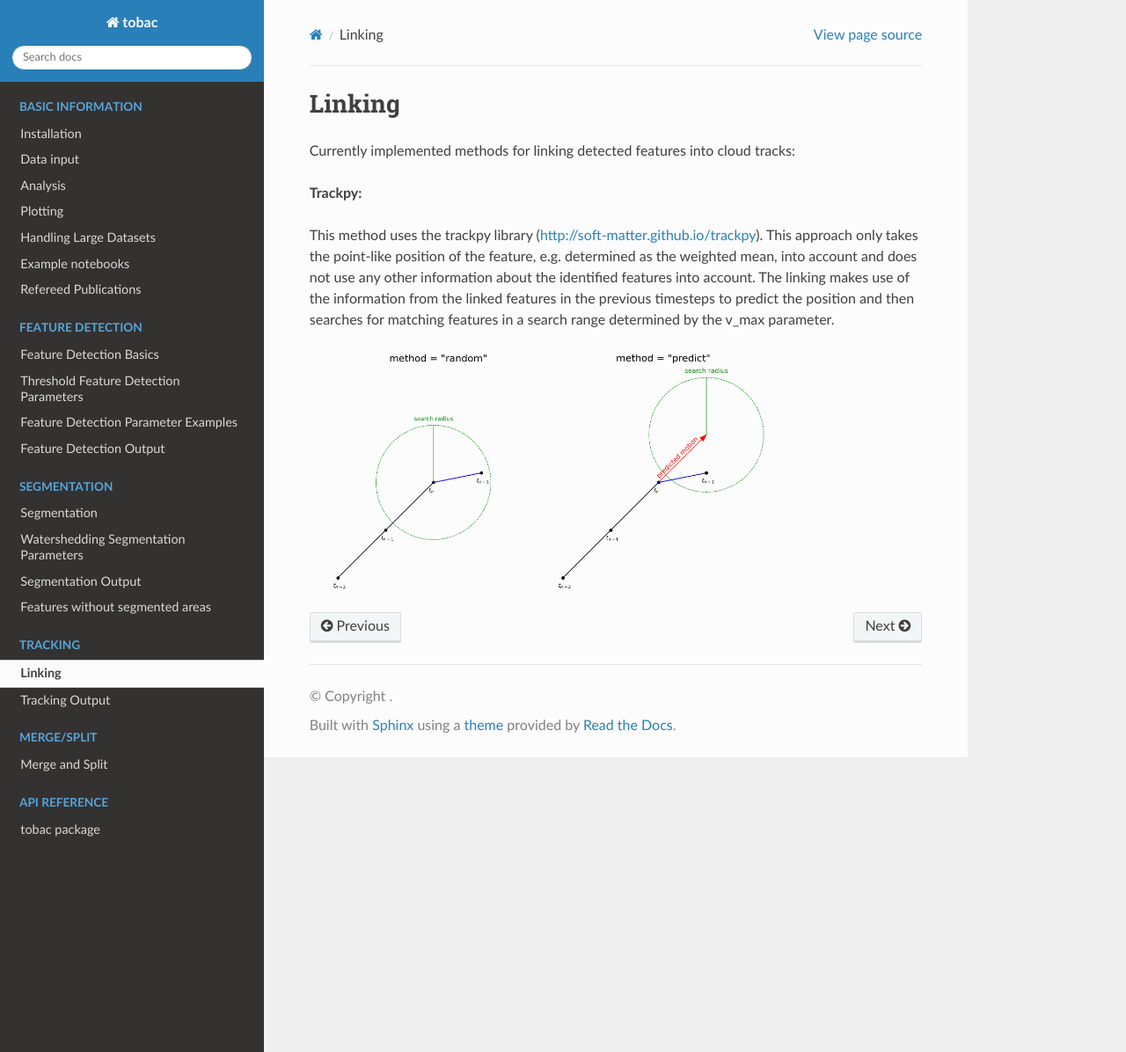
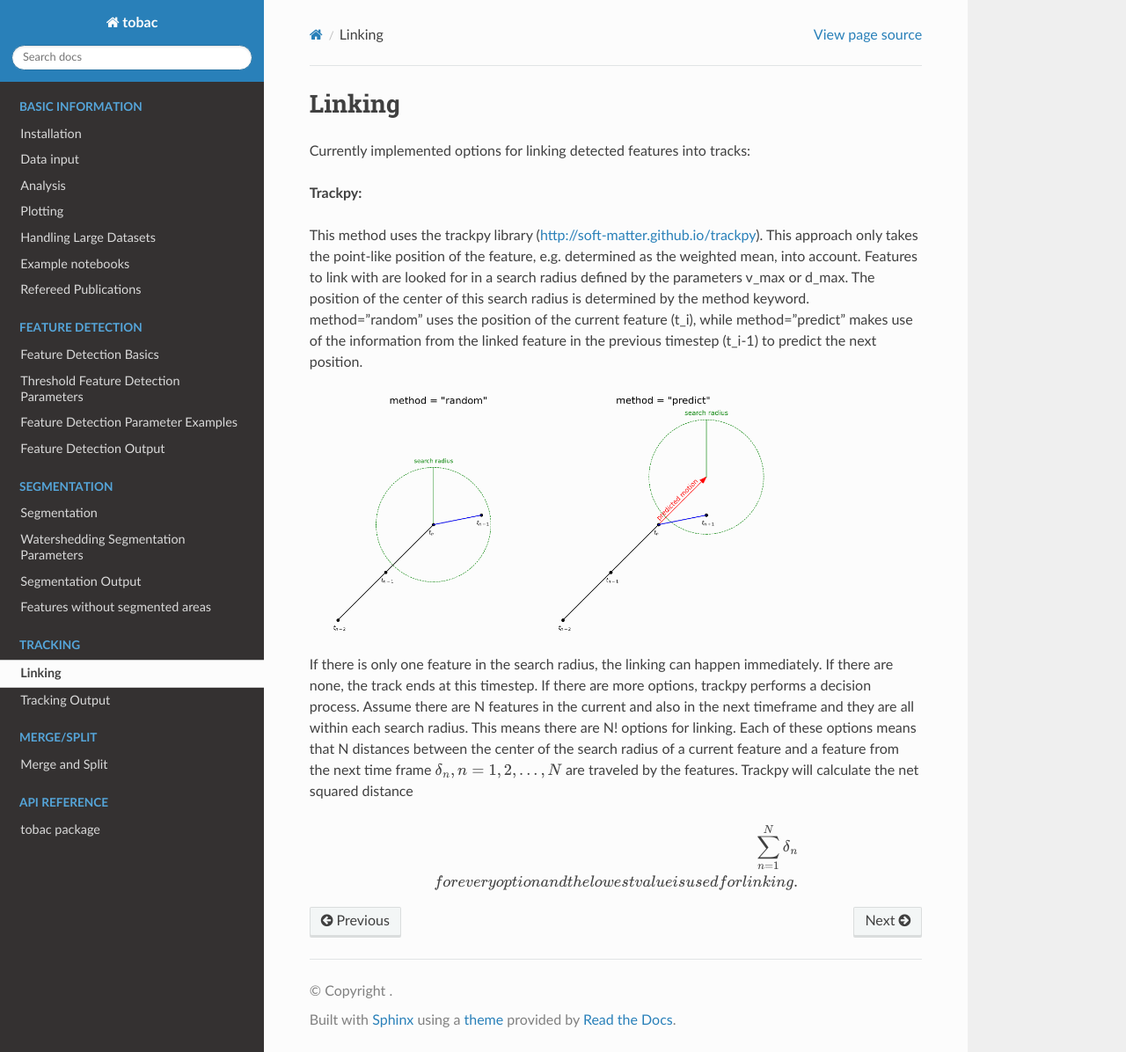
Before and after one commit to tobac-project/tobac, a Sphinx documentation site: the page built from doc/linking.rst, in a window 1280 px wide and 1196 px high. Shown: the whole window at 88% size. Built offline with Sphinx 7.4.7 and the Read the Docs theme 2.0.0, drawn with Linux system fonts in a browser that asks for light colours; formulas are drawn with MathJax 3; pages that are not in the unit, such as notebooks, are missing from menus.

Commit message:
explanation of the linking added

```diff
--- a/doc/linking.rst
+++ b/doc/linking.rst
@@ -1,11 +1,19 @@
 Linking
 -------
-Currently implemented methods for linking detected features into cloud tracks:
+Currently implemented options for linking detected features into tracks:
 
 **Trackpy:**
 
 This method uses the trackpy library (http://soft-matter.github.io/trackpy).
-This approach only takes the point-like position of the feature, e.g. determined as the weighted mean, into account and does not use any other information about the identified features into account. The linking makes use of the information from the linked features in the previous timesteps to predict the position and then searches for matching features in a search range determined by the v_max parameter.
+This approach only takes the point-like position of the feature, e.g. determined as the weighted mean, into account. Features to link with are looked for in a search radius defined by the parameters v_max or d_max. The position of the center of this search radius is determined by the method keyword. method="random" uses the position of the current feature (t_i), while method="predict" makes use of the information from the linked feature in the previous timestep (t_i-1) to predict the next position.
 
         .. image:: images/linking_prediction.png
             :width: 500 px
+
+If there is only one feature in the search radius, the linking can happen immediately. If there are none, the track ends at this timestep. If there are more options, trackpy performs a decision process. Assume there are N features in the current and also in the next timeframe and they are all within each search radius. This means there are N! options for linking. Each of these options means that N distances between the center of the search radius of a current feature and a feature from the next time frame :math:`\delta_n, n=1, 2, ..., N` are traveled by the features. Trackpy will calculate the net squared distance
+
+.. math::
+
+   \sum_{n=1}^{N} \delta_n
+
+  for every option and the lowest value is used for linking.
```
